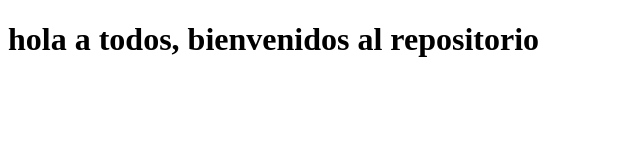
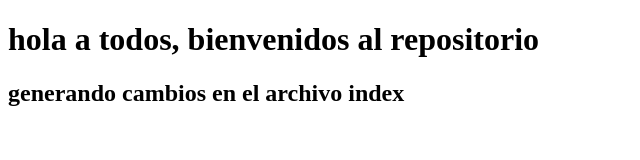
Before and after one commit to stivenga/repositorio_stiven, a plain HTML site: page index.html in a window 1280 px wide. Shown: the whole page, without its empty margins (0-640 px from the left). Drawn offline with Linux system fonts and the light colour scheme.

Commit message:
modificando index.html

```diff
--- a/index.html
+++ b/index.html
@@ -7,4 +7,6 @@
 </head>
 <body>
     <h1> hola a todos, bienvenidos al repositorio</h1>
+
+    <h2>generando cambios en el archivo index</h2>
 </body>
```
